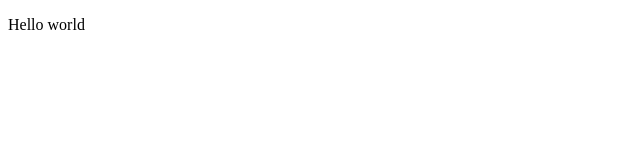
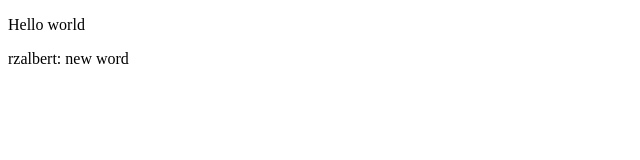
Before and after one commit to Tzzent/testing, a plain HTML site: page index.html in a window 1280 px wide. Shown: the whole page, without its empty margins (0-640 px from the left). Drawn offline with Linux system fonts and the light colour scheme.

Commit message:
add: new <p>

```diff
--- a/index.html
+++ b/index.html
@@ -9,6 +9,8 @@
 
 <body>
   <p>Hello world</p>
+
+  <p>rzalbert: new word</p>
 </body>
 
 </html>
```
